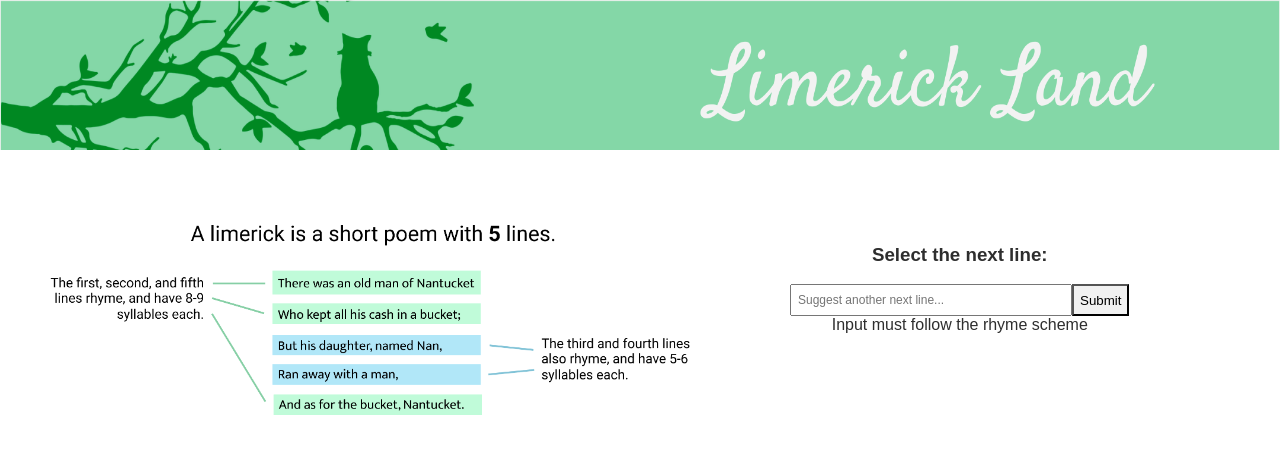
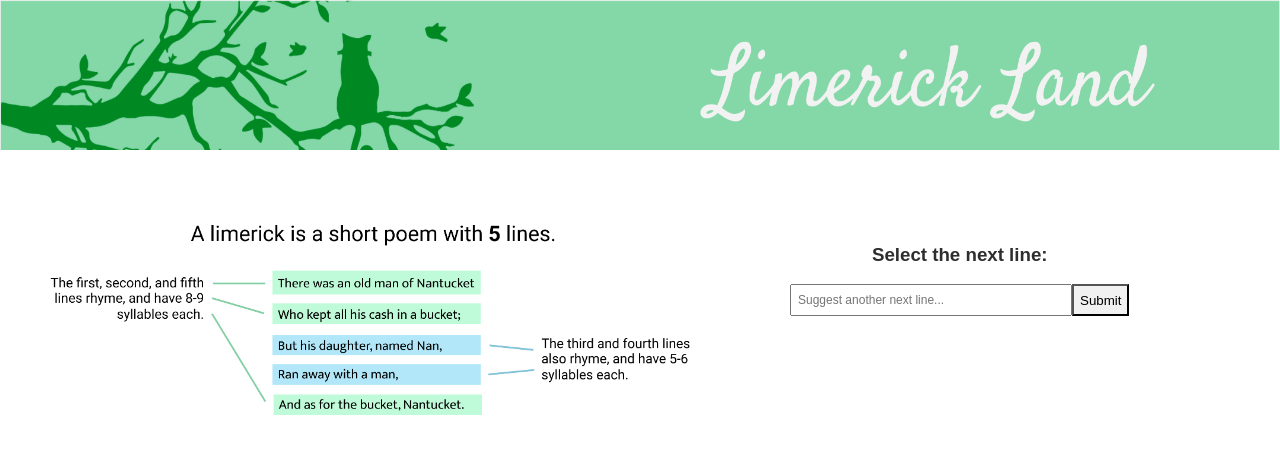
Before and after one commit to jackswiggett/limerick-land, a React (Create React App) app in the folder frontend/: page /line/1 in a window 1280 px wide. Shown: the top 454 px of the page. Built offline with nearby package versions, Linux system fonts and the light colour scheme; no server answers.

Commit message:
Fixed identation, added comments

```diff
--- a/frontend/src/Line.js
+++ b/frontend/src/Line.js
@@ -4,6 +4,7 @@ import { Link } from 'react-router-dom';
 import './Line.css';
 import { API_URL } from './constants';
 
+// Loads data from the API for rhyme checking
 async function loadData(url) {
     var result =  await axios.get(url);
     return result.data;
@@ -19,6 +20,7 @@ function getCurrentLimerick(state){
     return lines;
 }
 
+// Returns 0 if word does not fit in the rhyme scheme
 async function handle_cases(split, word, all_rhymes, url, index, poem, nextLine) {
     split = poem[index].split(" ");
     word = split[split.length-1];
@@ -32,12 +34,12 @@ async function handle_cases(split, word, all_rhymes, url, index, poem, nextLine)
         return 0;
 }
 
-async function rhymeCheck(poem, nextLine){ //returns 0 if word does not rhyme
+// Returns 0 if word does not fit in rhyme scheme
+async function rhymeCheck(poem, nextLine){
     var url = 'https://api.datamuse.com/words?rel_rhy=';
     var all_rhymes;
     var word;
     var split;
-
     switch (poem.length) {
         case 1:
         case 4:
@@ -63,7 +65,7 @@ class Home extends Component {
         ancestors: [],
         children: [],
         nextLine: '',
-      rhymeWorks: 'Input must follow the rhyme scheme',
+        rhymeWorks: '',
         };
 
         this.editNextLine = this.editNextLine.bind(this);
```
Lines whose indentation alone changed are shown as unchanged.
